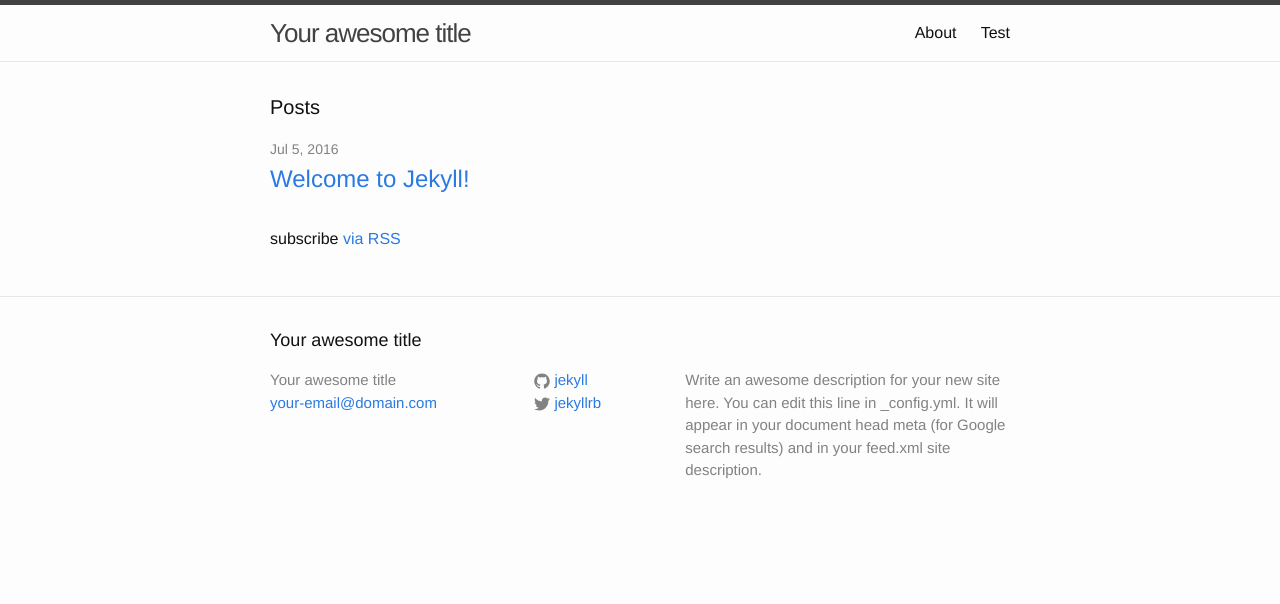
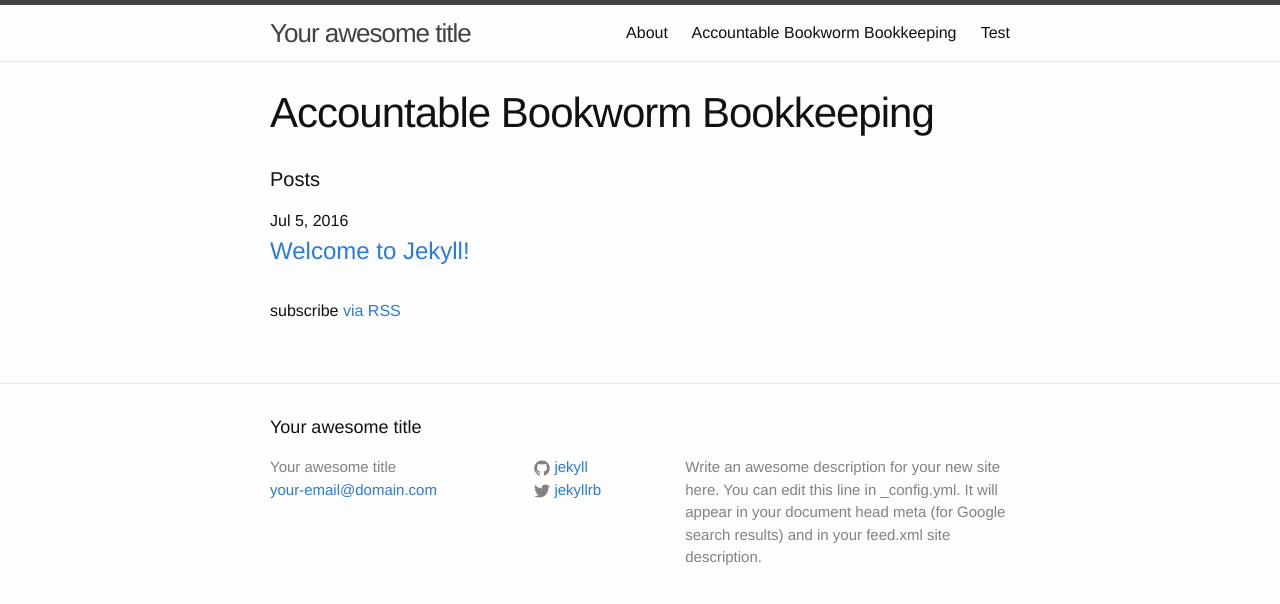
Before and after one commit to aivins/bookwormsite, a Jekyll site: the page built from index.html, in a window 1280 px wide. Shown: the top 604 px of the page. Built offline with Jekyll 4.4.1, drawn with Linux system fonts in a browser that asks for light colours.

Commit message:
Update from Forestry.io - index.html

```diff
--- a/index.html
+++ b/index.html
@@ -1,15 +1,15 @@
 ---
-layout: default
+title: Accountable Bookworm Bookkeeping
+layout: page
 ---
-
 <div class="home">
 
-  <h1 class="page-heading">Posts</h1>
+  <h1 class="page-heading"><del></del>Posts</h1>
 
   <ul class="post-list">
     {% for post in site.posts %}
       <li>
-        <span class="post-meta">{{ post.date | date: "%b %-d, %Y" }}</span>
+        {{ post.date | date: "%b %-d, %Y" }}
 
         <h2>
           <a class="post-link" href="{{ post.url | prepend: site.baseurl }}">{{ post.title }}</a>
@@ -18,6 +18,6 @@
     {% endfor %}
   </ul>
 
-  <p class="rss-subscribe">subscribe <a href="{{ "/feed.xml" | prepend: site.baseurl }}">via RSS</a></p>
+  <p class="rss-subscribe">subscribe <a href="{{ " feed.xml"="" |="" prepend:="" site.baseurl="" }}"="">via RSS</a></p>
 
 </div>
```
